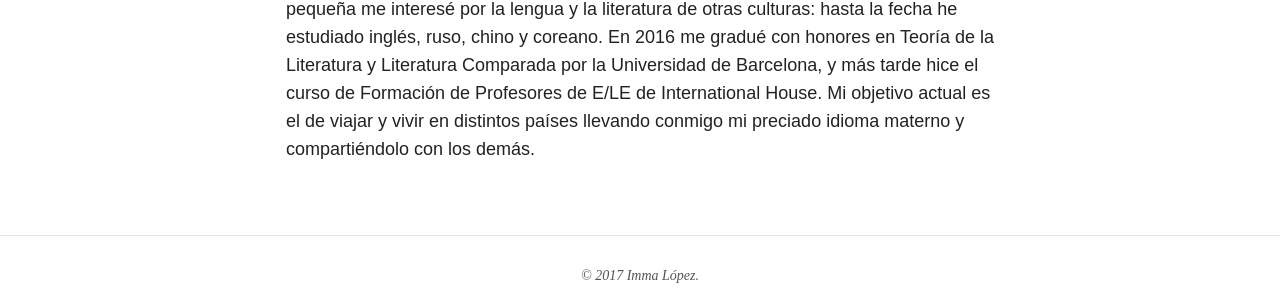
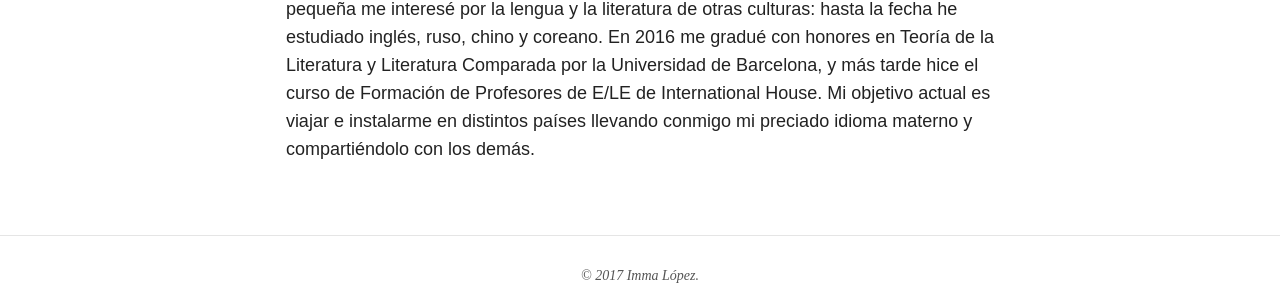
Before and after one commit to immalopez/immalopez.github.io, a Jekyll site: the page built from about/index.md, in a window 1280 px wide. Shown: the part 958-1259 px from the top of the page. Built offline with Jekyll 4.4.1, drawn with Linux system fonts in a browser that asks for light colours; nearby versions of some CDN libraries; some of the changed text lies outside the part shown.

Commit message:
Update index.md

```diff
--- a/about/index.md
+++ b/about/index.md
@@ -13,4 +13,4 @@ Este portafolio es un proyecto para el [Máster de Formación de Profesores de E
 
 # Sobre la autora
 
-Mi nombre es Imma López Solà. Nacida y criada en Barcelona (España), he estado expuesta toda la vida a la pluralidad característica de la ciudad condal, y ya desde muy pequeña me interesé por la lengua y la literatura de otras culturas: hasta la fecha he estudiado inglés, ruso, chino y coreano. En 2016 me gradué con honores en Teoría de la Literatura y Literatura Comparada por la Universidad de Barcelona, y más tarde hice el curso de Formación de Profesores de E/LE de International House. Mi objetivo actual es el de viajar y vivir en distintos países llevando conmigo mi preciado idioma materno y compartiéndolo con los demás.
+Mi nombre es Imma López Solà. Nacida y criada en Barcelona (España), he estado expuesta toda la vida a la pluralidad característica de la ciudad condal, y ya desde muy pequeña me interesé por la lengua y la literatura de otras culturas: hasta la fecha he estudiado inglés, ruso, chino y coreano. En 2016 me gradué con honores en Teoría de la Literatura y Literatura Comparada por la Universidad de Barcelona, y más tarde hice el curso de Formación de Profesores de E/LE de International House. Mi objetivo actual es viajar e instalarme en distintos países llevando conmigo mi preciado idioma materno y compartiéndolo con los demás.
```
